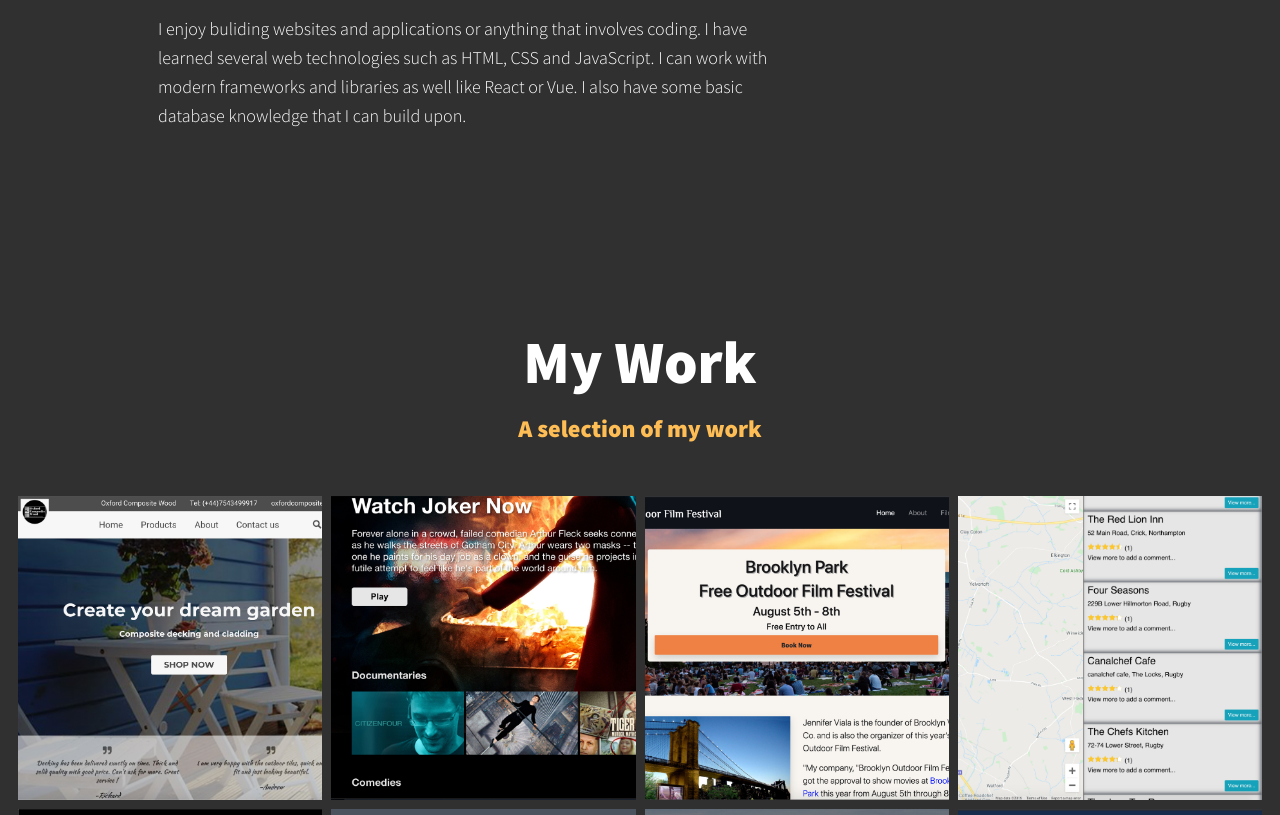
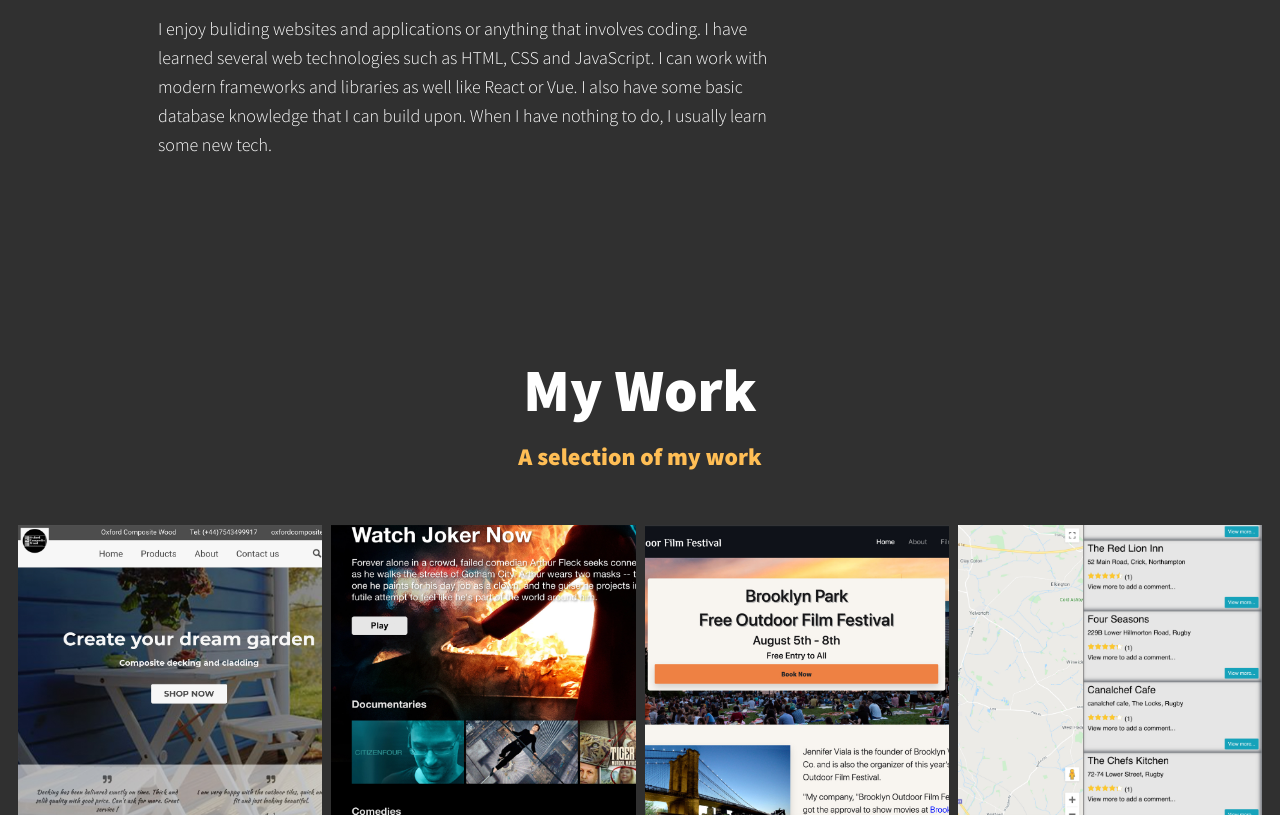
Before and after one commit to balazshetenyi/portfolio-website, a plain HTML site: page index.html in a window 1280 px wide. Shown: the part 1527-2342 px from the top of the page. Drawn offline with nearby package versions, Linux system fonts and the light colour scheme.

```diff
--- a/index.html
+++ b/index.html
@@ -69,7 +69,7 @@
         <div class="about-me__body">
             <p>In the past few years I have been working hard to learn new skills that can help me to help people in moving online with their unique ideas that they want to share with the rest of the world.
             </p>
-            <p>I enjoy buliding websites and applications or anything that involves coding. I have learned several web technologies such as HTML, CSS and JavaScript. I can work with modern frameworks and libraries as well like React or Vue. I also have some basic database knowledge that I can build upon.
+            <p>I enjoy buliding websites and applications or anything that involves coding. I have learned several web technologies such as HTML, CSS and JavaScript. I can work with modern frameworks and libraries as well like React or Vue. I also have some basic database knowledge that I can build upon. When I have nothing to do, I usually learn some new tech.
             </p>
         </div>
 
```
